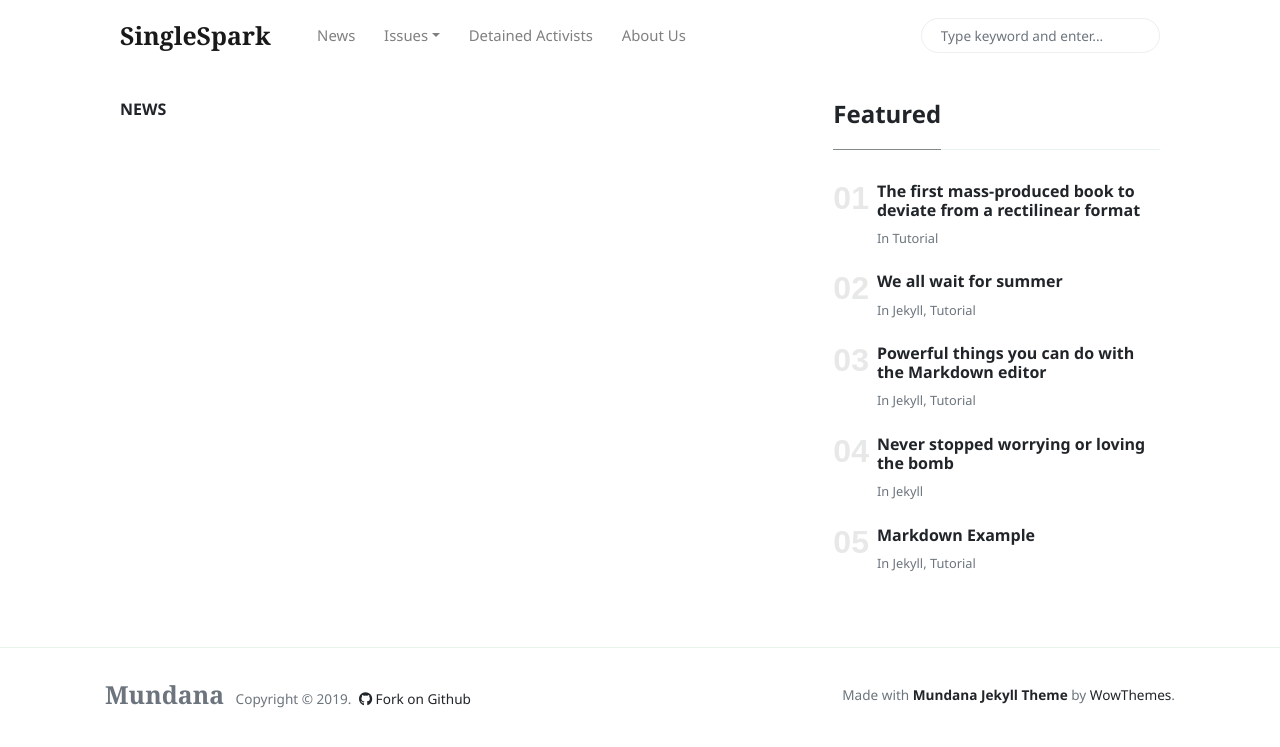
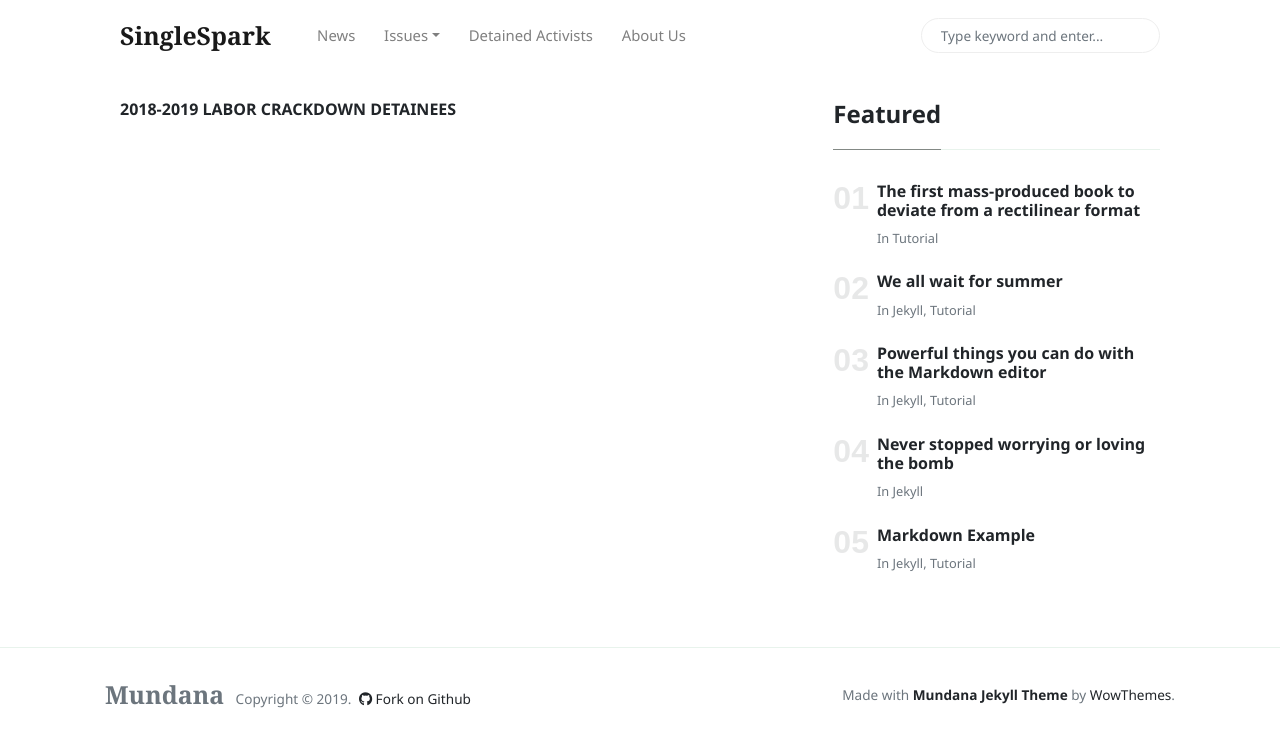
Before and after one commit to laoquan18/laoquan18.github.io, a Jekyll site: the page built from _pages/detainees.html, in a window 1280 px wide. Shown: the top 747 px of the page. Built offline with Jekyll 4.4.1, drawn with Linux system fonts in a browser that asks for light colours; nearby versions of some CDN libraries.

Commit message:
Update detainees.html

```diff
--- a/_pages/detainees.html
+++ b/_pages/detainees.html
@@ -1,5 +1,5 @@
 ---
-title: "Hunan Workers' Struggle for Silicosis Compensation"
+title: "2018-2019 Labor Crackdown Detainees"
 layout: default
 permalink: "/detainees.html"
 ---
@@ -7,7 +7,7 @@ permalink: "/detainees.html"
 <div class="container">
     <div class="row justify-content-center">
         <div class="col-md-8">
-         <h1 class="font-weight-bold title h6 text-uppercase mb-4">News</h1>
+         <h1 class="font-weight-bold title h6 text-uppercase mb-4">2018-2019 Labor Crackdown Detainees</h1>
 
         {% for post in site.tags.detainees %}
         {% if post.title != null %}
```
